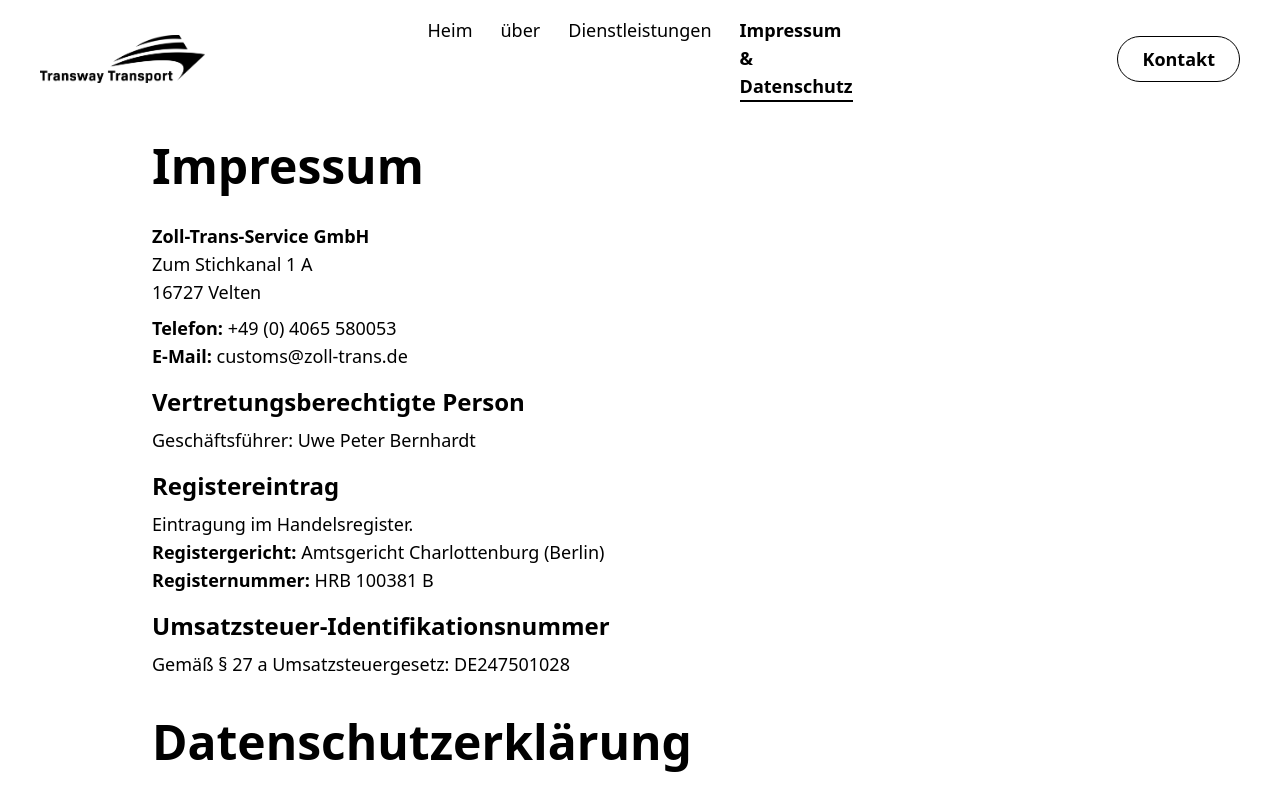
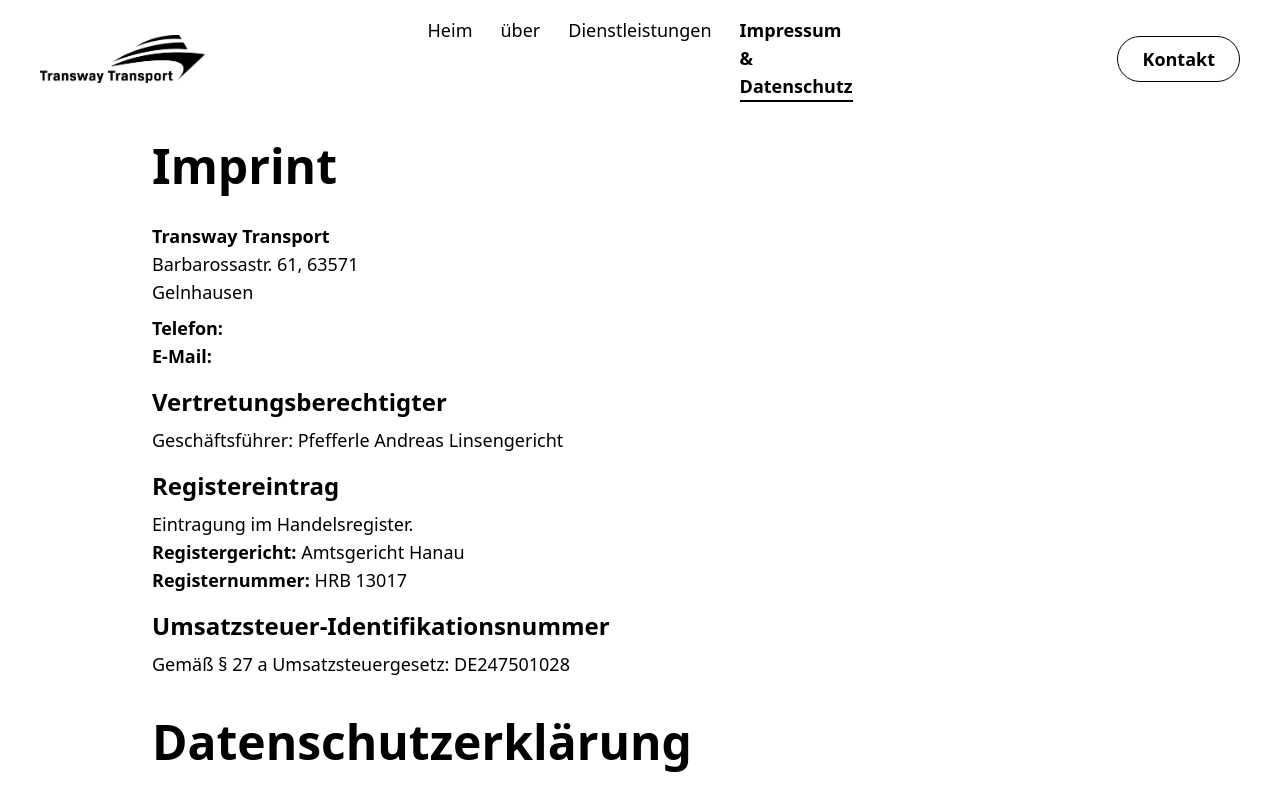
Before and after one commit to Mdsakib999/logistics-development, a React (Vite) app: page /impressum-and-datenschutz in a window 1280 px wide. Shown: the top 800 px of the page. Built offline with nearby package versions, Linux system fonts and the light colour scheme.

Commit message:
privacy text

```diff
--- a/src/Pages/PrivacyPolicy/PrivacyPolicy.jsx
+++ b/src/Pages/PrivacyPolicy/PrivacyPolicy.jsx
@@ -9,35 +9,35 @@
       {/* Impressum Section */}
       <section className="mb-10">
         <h1 className="text-3xl sm:text-4xl md:text-5xl font-semibold mb-8">
-          Impressum
+          Imprint
         </h1>
         <p className="mb-2 text-base sm:text-lg">
-          <strong>Zoll-Trans-Service GmbH</strong>
+          <strong>Transway Transport</strong>
           <br />
-          Zum Stichkanal 1 A
+          Barbarossastr. 61, 63571
           <br />
-          16727 Velten
+          Gelnhausen
         </p>
         <p className="mb-2 text-base sm:text-lg">
-          <strong>Telefon:</strong> +49 (0) 4065 580053
+          <strong>Telefon:</strong>
           <br />
-          <strong>E-Mail:</strong> customs@zoll-trans.de
+          <strong>E-Mail:</strong>
         </p>
         <h2 className="text-lg sm:text-xl md:text-2xl font-semibold mt-4 mb-2">
-          Vertretungsberechtigte Person
+        Vertretungsberechtigter
         </h2>
         <p className="mb-2 text-base sm:text-lg">
-          Geschäftsführer: Uwe Peter Bernhardt
+          Geschäftsführer: Pfefferle Andreas Linsengericht
         </p>
         <h2 className="text-lg sm:text-xl md:text-2xl font-semibold mt-4 mb-2">
           Registereintrag
         </h2>
         <p className="mb-2 text-base sm:text-lg">
-          Eintragung im Handelsregister.
+        Eintragung im Handelsregister.
           <br />
-          <strong>Registergericht:</strong> Amtsgericht Charlottenburg (Berlin)
+          <strong>Registergericht:</strong> Amtsgericht Hanau
           <br />
-          <strong>Registernummer:</strong> HRB 100381 B
+          <strong>Registernummer:</strong> HRB 13017
         </p>
         <h2 className="text-lg sm:text-xl md:text-2xl font-semibold mt-4 mb-2">
           Umsatzsteuer-Identifikationsnummer
```
